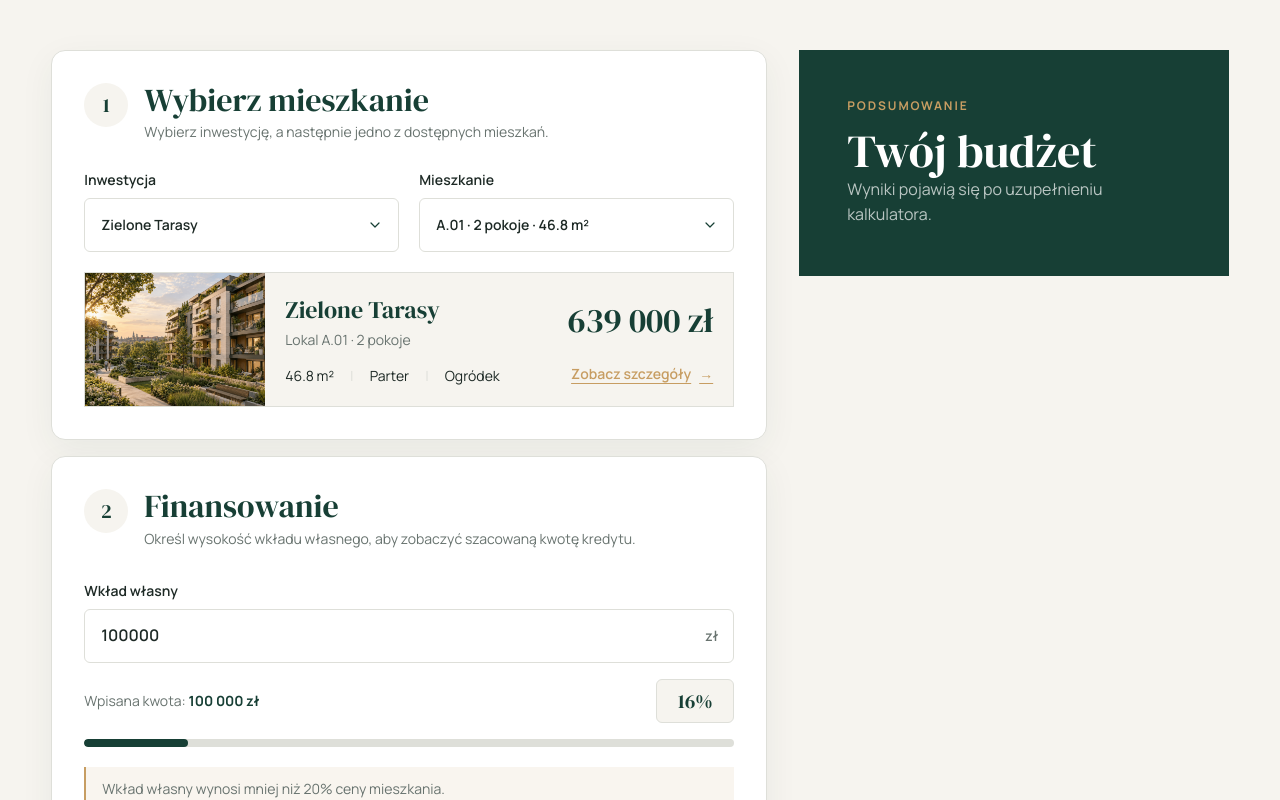
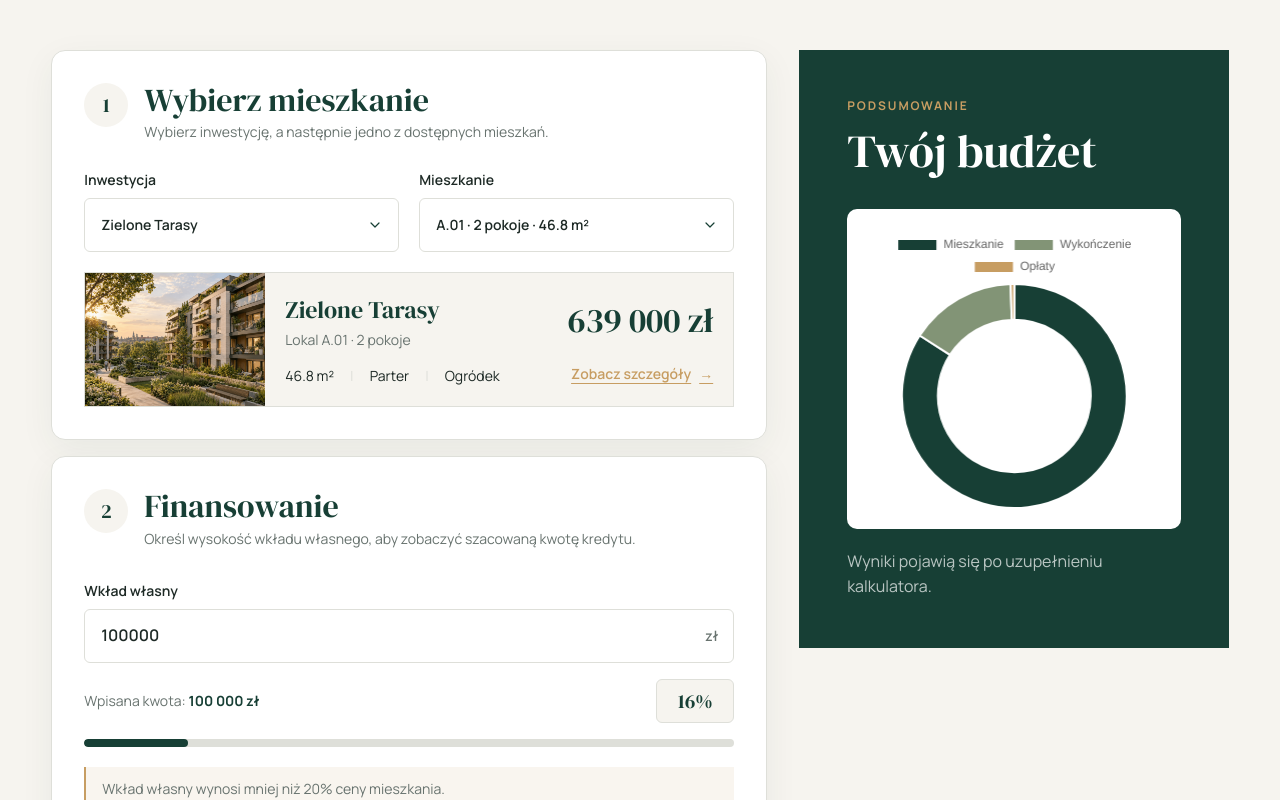
Before and after one commit to natalkakielbicka-coder/real-estate, a Vue app: page /kalkulator-kosztow-zakupu in a window 1280 px wide. Shown: the part 569-1369 px from the top of the page. Built offline with nearby package versions, Linux system fonts and the light colour scheme.

Commit message:
Add dynamic purchase cost chart

```diff
--- a/package.json
+++ b/package.json
@@ -12,10 +12,12 @@
   },
   "dependencies": {
     "@tailwindcss/vite": "^4.3.3",
+    "chart.js": "^4.5.1",
     "leaflet": "^1.9.4",
     "swiper": "^14.2.0",
     "tailwindcss": "^4.3.3",
     "vue": "^3.5.41",
+    "vue-chartjs": "^5.3.4",
     "vue-easy-lightbox": "^1.19.0",
     "vue-router": "^5.3.1"
   },
--- /dev/null
+++ b/src/components/PurchaseCostChart.vue
@@ -0,0 +1,56 @@
+<script setup>
+import { computed } from 'vue'
+import { Doughnut } from 'vue-chartjs'
+import { ArcElement, Chart as ChartJS, Legend, Tooltip } from 'chart.js'
+
+ChartJS.register(ArcElement, Legend, Tooltip)
+
+const props = defineProps({
+  apartmentPrice: {
+    type: Number,
+    required: true
+  },
+  finishingCost: {
+    type: Number,
+    required: true
+  },
+  additionalCosts: {
+    type: Number,
+    required: true
+  }
+})
+
+const chartData = computed(() => {
+  return {
+    labels: ['Mieszkanie', 'Wykończenie', 'Opłaty'],
+    datasets: [
+      {
+        data: [
+          props.apartmentPrice,
+          props.finishingCost,
+          props.additionalCosts
+        ],
+        backgroundColor: ['#173f35', '#829476', '#c79d62'],
+        borderColor: '#ffffff',
+        borderWidth: 2
+      }
+    ]
+  }
+})
+
+const chartOptions = {
+  responsive: true,
+  maintainAspectRatio: false,
+  cutout: '68%'
+}
+</script>
+
+<template>
+  <div class="h-[280px] w-full">
+    <Doughnut
+      :data="chartData"
+      :options="chartOptions"
+      aria-label="Podział kosztów zakupu mieszkania"
+    />
+  </div>
+</template>
--- a/src/views/PurchaseCalculatorView.vue
+++ b/src/views/PurchaseCalculatorView.vue
@@ -2,6 +2,7 @@
 import { ref, computed } from 'vue'
 import { apartments } from '../data/apartments'
 import SelectedApartmentCard from '../components/SelectedApartmentCard.vue'
+import PurchaseCostChart from '../components/PurchaseCostChart.vue'
 
 const formatPrice = (price) => {
   const formattedPrice = new Intl.NumberFormat('pl-PL').format(price)
@@ -675,7 +676,16 @@ const hasLowContribution = computed(() => {
 
           <h2 class="text-[clamp(30px,4vw,46px)] text-panel">Twój budżet</h2>
 
-          <p class="mb-0 text-white/70">
+          <div class="mt-8 rounded-[10px] bg-panel p-5">
+            <PurchaseCostChart
+              v-if="selectedApartment"
+              :apartment-price="selectedApartment.price"
+              :finishing-cost="totalFinishingCost"
+              :additional-costs="totalAdditionalCosts"
+            />
+          </div>
+
+          <p class="mt-5 mb-0 text-white/70">
             Wyniki pojawią się po uzupełnieniu kalkulatora.
           </p>
         </aside>
```
Also changed, not shown: 1 other file (tests, documents, lock files or other folders).
